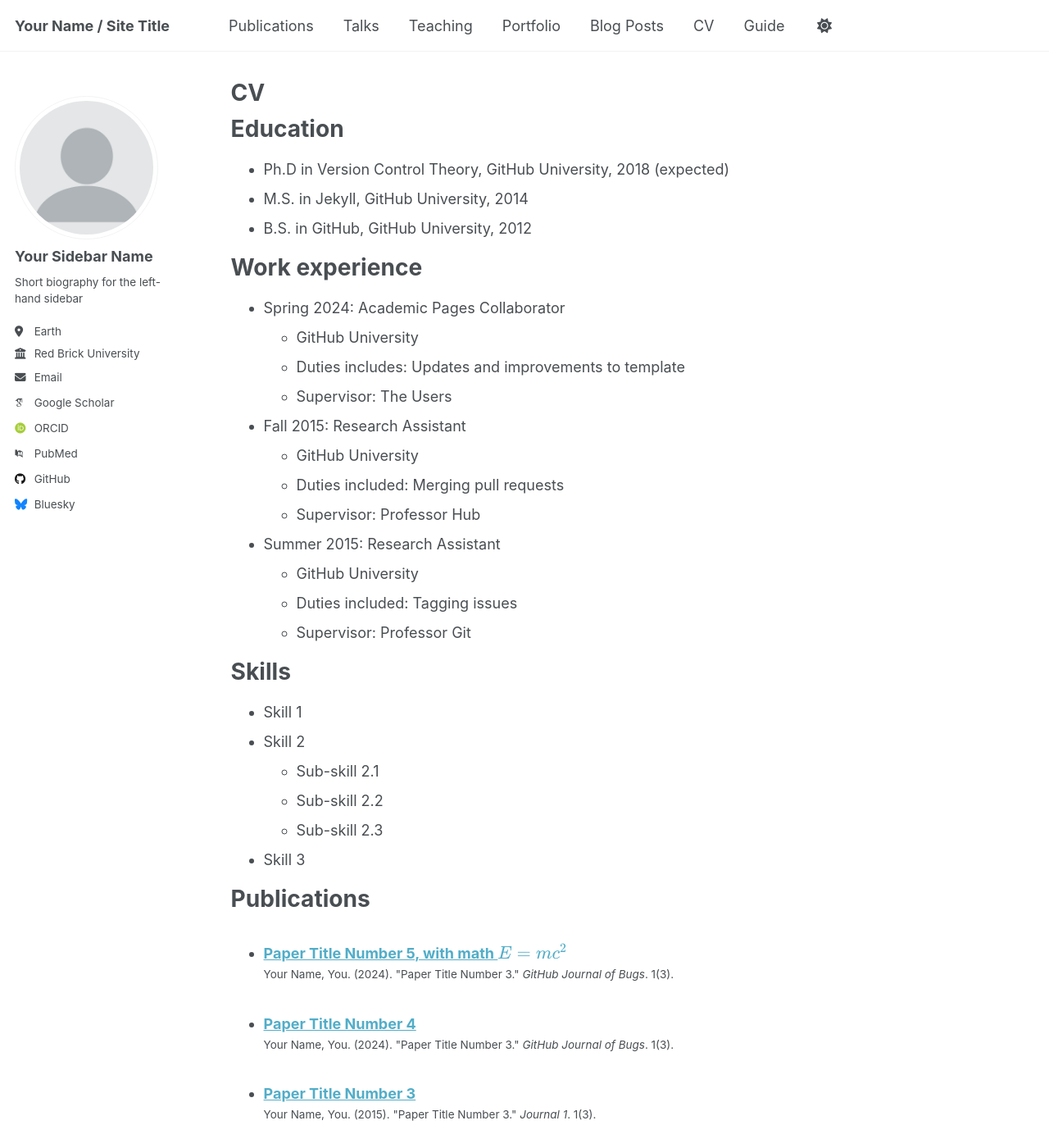
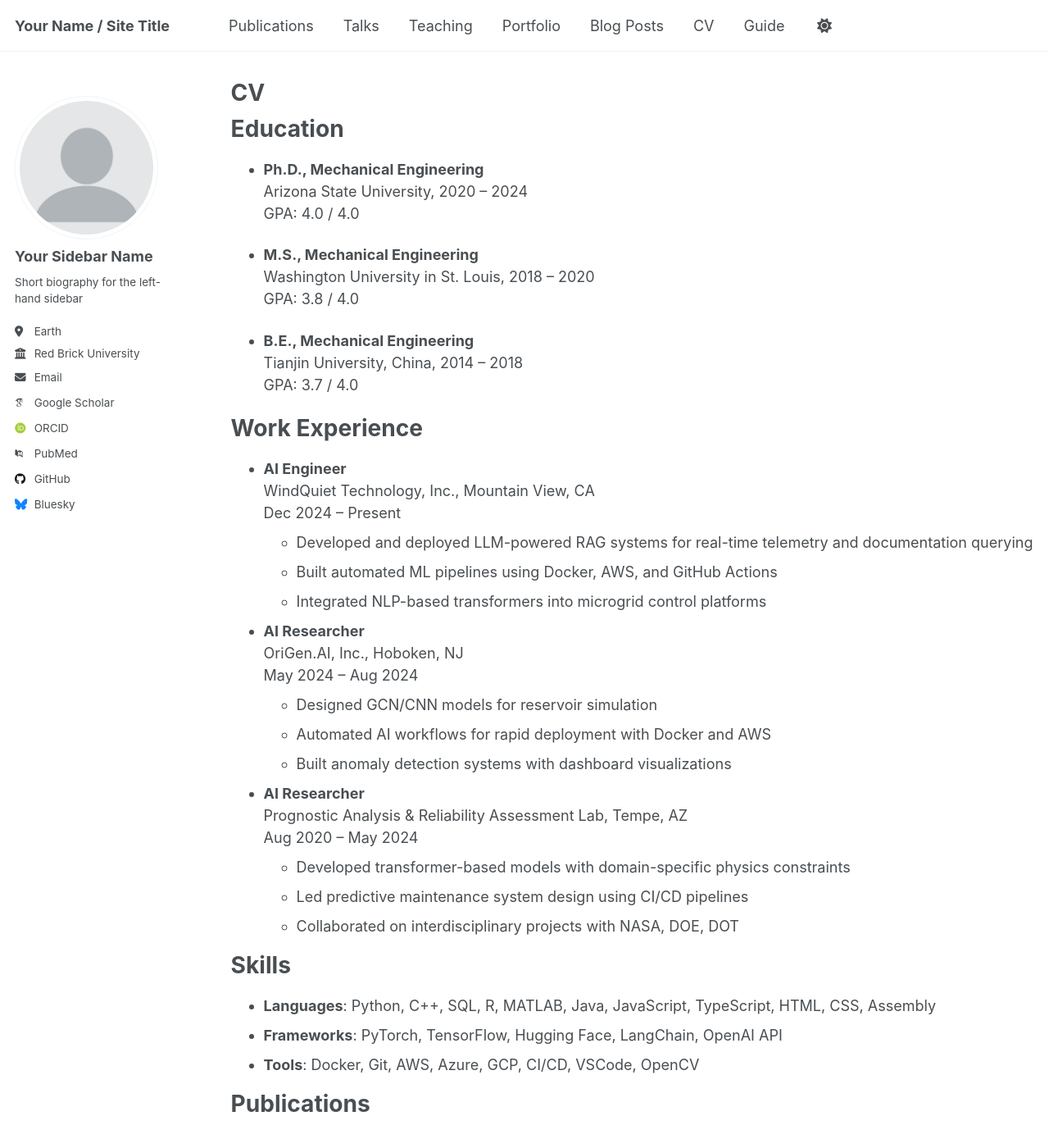
Before and after one commit to KennyXu17/kennyxu.github.io, a Jekyll site: the page built from _pages/cv.md, in a window 1280 px wide and 1400 px high. Shown: the whole window at 82% size. Built offline with Jekyll 4.4.1, drawn with Linux system fonts in a browser that asks for light colours; some web fonts are replaced; a script that is not in the unit is left out; some of the changed text lies outside the part shown.

Commit message:
Revise CV with updated education and experience
Updated education and work experience sections with new degrees and positions, including details on responsibilities and achievements. Added skills, publications, talks, teaching, and service and leadership roles.

```diff
--- a/_pages/cv.md
+++ b/_pages/cv.md
@@ -11,54 +11,73 @@ redirect_from:
 
 Education
 ======
-* Ph.D in Version Control Theory, GitHub University, 2018 (expected)
-* M.S. in Jekyll, GitHub University, 2014
-* B.S. in GitHub, GitHub University, 2012
+* **Ph.D., Mechanical Engineering**
+  Arizona State University, 2020 – 2024
+  GPA: 4.0 / 4.0
 
-Work experience
+* **M.S., Mechanical Engineering**
+  Washington University in St. Louis, 2018 – 2020
+  GPA: 3.8 / 4.0
+
+* **B.E., Mechanical Engineering**
+  Tianjin University, China, 2014 – 2018
+  GPA: 3.7 / 4.0
+
+Work Experience
 ======
-* Spring 2024: Academic Pages Collaborator
-  * GitHub University
-  * Duties includes: Updates and improvements to template
-  * Supervisor: The Users
+* **AI Engineer**
+  WindQuiet Technology, Inc., Mountain View, CA
+  Dec 2024 – Present
+  - Developed and deployed LLM-powered RAG systems for real-time telemetry and documentation querying
+  - Built automated ML pipelines using Docker, AWS, and GitHub Actions
+  - Integrated NLP-based transformers into microgrid control platforms
 
-* Fall 2015: Research Assistant
-  * GitHub University
-  * Duties included: Merging pull requests
-  * Supervisor: Professor Hub
+* **AI Researcher**
+  OriGen.AI, Inc., Hoboken, NJ
+  May 2024 – Aug 2024
+  - Designed GCN/CNN models for reservoir simulation
+  - Automated AI workflows for rapid deployment with Docker and AWS
+  - Built anomaly detection systems with dashboard visualizations
 
-* Summer 2015: Research Assistant
-  * GitHub University
-  * Duties included: Tagging issues
-  * Supervisor: Professor Git
+* **AI Researcher**
+  Prognostic Analysis & Reliability Assessment Lab, Tempe, AZ
+  Aug 2020 – May 2024
+  - Developed transformer-based models with domain-specific physics constraints
+  - Led predictive maintenance system design using CI/CD pipelines
+  - Collaborated on interdisciplinary projects with NASA, DOE, DOT
 
 Skills
 ======
-* Skill 1
-* Skill 2
-  * Sub-skill 2.1
-  * Sub-skill 2.2
-  * Sub-skill 2.3
-* Skill 3
+* **Languages**: Python, C++, SQL, R, MATLAB, Java, JavaScript, TypeScript, HTML, CSS, Assembly
+* **Frameworks**: PyTorch, TensorFlow, Hugging Face, LangChain, OpenAI API
+* **Tools**: Docker, Git, AWS, Azure, GCP, CI/CD, VSCode, OpenCV
 
 Publications
 ======
-  <ul>{% for post in site.publications reversed %}
+<ul>
+  {% for post in site.publications reversed %}
     {% include archive-single-cv.html %}
-  {% endfor %}</ul>
+  {% endfor %}
+</ul>
 
 Talks
 ======
-  <ul>{% for post in site.talks reversed %}
-    {% include archive-single-talk-cv.html  %}
-  {% endfor %}</ul>
+<ul>
+  {% for post in site.talks reversed %}
+    {% include archive-single-talk-cv.html %}
+  {% endfor %}
+</ul>
 
 Teaching
 ======
-  <ul>{% for post in site.teaching reversed %}
+<ul>
+  {% for post in site.teaching reversed %}
     {% include archive-single-cv.html %}
-  {% endfor %}</ul>
+  {% endfor %}
+</ul>
 
-Service and leadership
+Service and Leadership
 ======
-* Currently signed in to 43 different slack teams
+* Reviewer, IEEE Transactions on Intelligent Transportation Systems
+* Research Mentor, Undergraduate Research Experience at ASU
+* Lead Developer, AI4Microgrid Open Source Project
```
